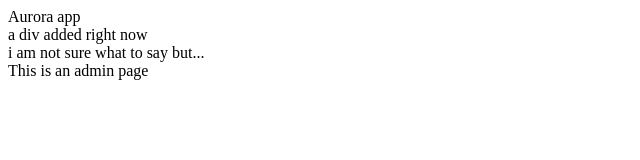
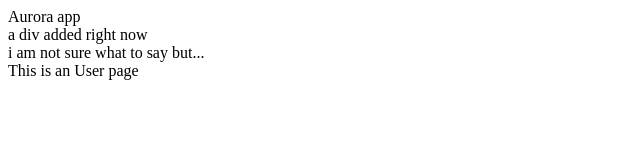
Before and after one commit to hannelalex19/Aurora-App-1, a plain HTML site: page index.html in a window 1280 px wide. Shown: the full height of the page, 0-640 px from the left. Drawn offline with Linux system fonts and the light colour scheme.

Commit message:
adding user

```diff
--- a/index.html
+++ b/index.html
@@ -6,6 +6,6 @@
   <div>Aurora app</div>
   <div>a div added right now</div>
   <div> i am not sure what to say but...</div>
-  <div>This is an admin page</div>
+  <div>This is an User page</div>
 </body>
 </html>
```
